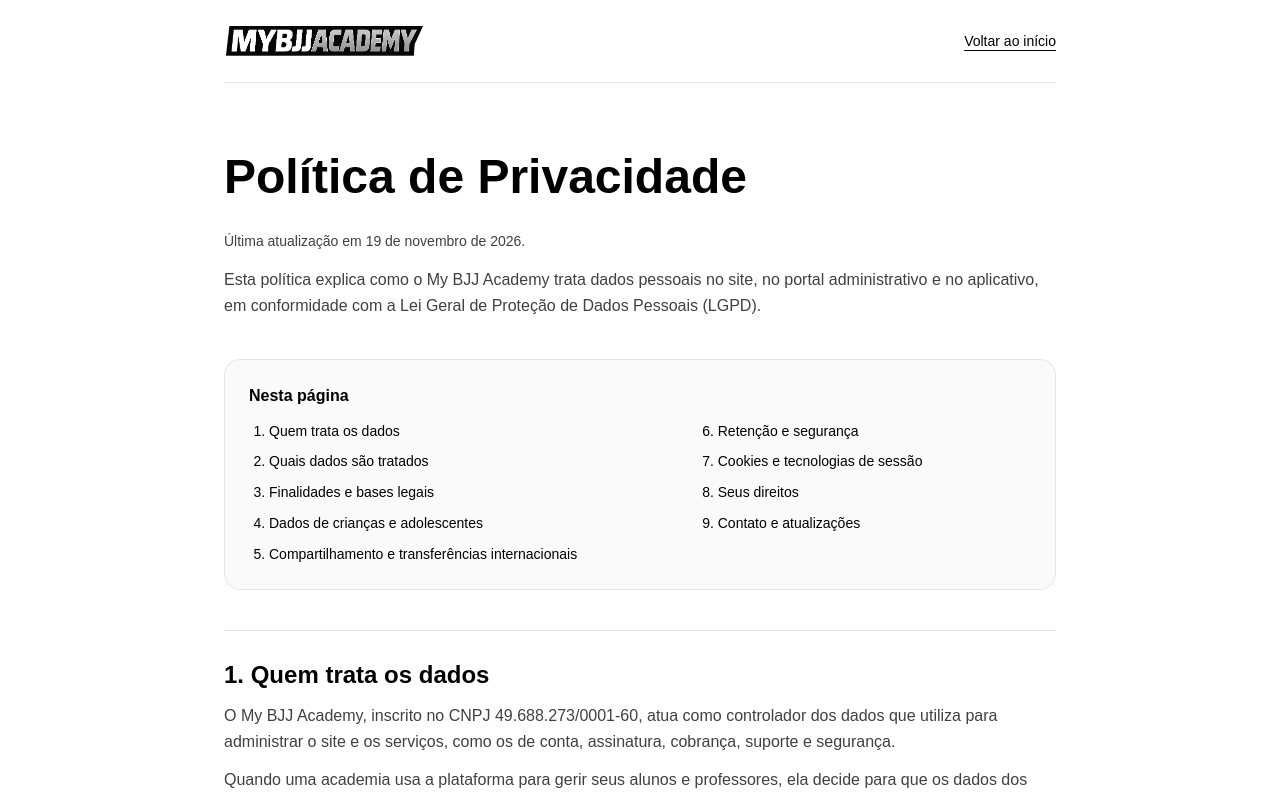
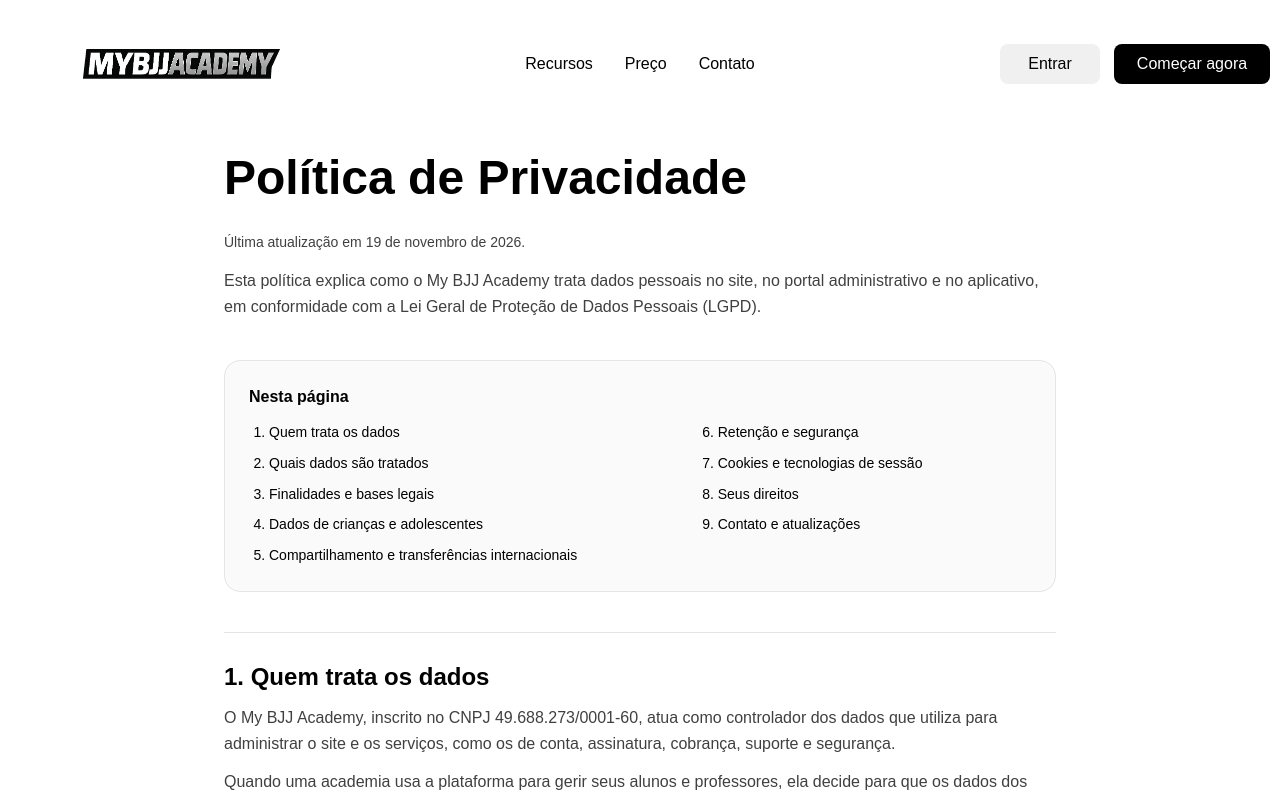
Before and after one commit to bandiit-dev/mybjj-academy-app, a Next.js app in the folder apps/landing/: page /politica-de-privacidade in a window 1280 px wide. Shown: the top 797 px of the page. Built offline with nearby package versions, Linux system fonts and the light colour scheme; a web font is replaced by a local one.

Commit message:
fix: internal pages header and footer

```diff
--- a/apps/landing/src/components/organisms/legal-document/index.tsx
+++ b/apps/landing/src/components/organisms/legal-document/index.tsx
@@ -1,6 +1,7 @@
 import type { ReactNode } from "react";
-import Link from "next/link";
-import { BrandLogo } from "@/components/atoms/brand-logo";
+import { RevealScope } from "@/components/atoms/reveal-scope";
+import { SiteFooter } from "../site-footer";
+import { SiteHeader } from "../site-header";
 
 export type LegalSection = {
   id: string;
@@ -18,15 +19,9 @@ export function LegalDocument({
   sections: LegalSection[];
 }) {
   return (
-    <div className="mx-auto max-w-4xl px-5 sm:px-8">
-      <header className="flex flex-wrap items-center justify-between gap-4 border-b border-neutral-200 py-6">
-        <BrandLogo href="/#inicio" />
-        <Link href="/" className="text-sm underline underline-offset-4">
-          Voltar ao início
-        </Link>
-      </header>
-
-      <main className="py-12 sm:py-16">
+    <RevealScope className="mx-[10px] my-[12px]">
+      <SiteHeader />
+      <main className="mx-auto max-w-4xl px-5 pt-12 sm:px-8 sm:pt-16">
         <h1 className="text-4xl leading-tight font-semibold sm:text-5xl">
           {title}
         </h1>
@@ -66,6 +61,7 @@ export function LegalDocument({
           ))}
         </div>
       </main>
-    </div>
+      <SiteFooter />
+    </RevealScope>
   );
 }
--- a/apps/landing/src/components/organisms/site-footer/index.tsx
+++ b/apps/landing/src/components/organisms/site-footer/index.tsx
@@ -21,14 +21,14 @@ export function SiteFooter() {
             aria-label="Navegação do rodapé"
             className="flex flex-wrap gap-x-6 gap-y-[18px] text-lg leading-tight md:mt-8 md:flex-col md:items-start"
           >
-            <a href="#recursos">Recursos</a>
-            <a href="#planos">Planos</a>
-            <a href="#sobre">Sobre</a>
+            <Link href="/#recursos">Recursos</Link>
+            <Link href="/#planos">Planos</Link>
+            <Link href="/#sobre">Sobre</Link>
             <a href={contactUrl}>Contato</a>
           </nav>
         </div>
         <div className="mt-10 flex lg:mt-[47px]">
-          <BrandLogo footer />
+          <BrandLogo footer href="/#inicio" />
         </div>
         <DesignImage
           asset="2d02d.svg"
--- a/apps/landing/src/components/organisms/site-header/index.tsx
+++ b/apps/landing/src/components/organisms/site-header/index.tsx
@@ -1,16 +1,17 @@
+import Link from "next/link";
 import { ActionLink } from "@/components/atoms/action-link";
 import { BrandLogo } from "@/components/atoms/brand-logo";
 
 export function SiteHeader() {
   return (
     <header className="mx-auto flex max-w-[1262px] flex-wrap items-center justify-center gap-x-6 gap-y-4 px-4 pt-8 sm:justify-between lg:relative lg:pl-[71px] lg:pr-0">
-      <BrandLogo />
+      <BrandLogo href="/#inicio" />
       <nav
         aria-label="Navegação principal"
         className="order-last flex w-full justify-center gap-8 text-base lg:absolute lg:left-1/2 lg:order-none lg:w-auto lg:-translate-x-1/2"
       >
-        <a href="#recursos">Recursos</a>
-        <a href="#planos">Preço</a>
+        <Link href="/#recursos">Recursos</Link>
+        <Link href="/#planos">Preço</Link>
         <a href="#contato">Contato</a>
       </nav>
       <div className="flex gap-3.5">
--- a/apps/landing/src/screens/terms-of-use/index.tsx
+++ b/apps/landing/src/screens/terms-of-use/index.tsx
@@ -179,7 +179,7 @@ const sections: LegalSection[] = [
     ),
   },
   {
-    id: "contato",
+    id: "contato-e-suporte",
     title: "Contato",
     content: (
       <address className="not-italic">
```
